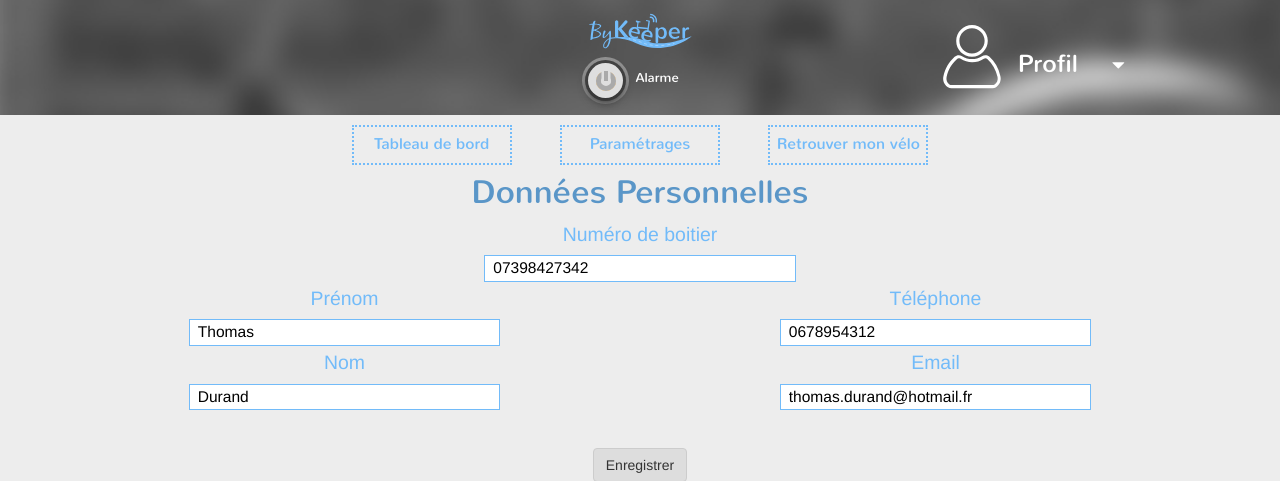
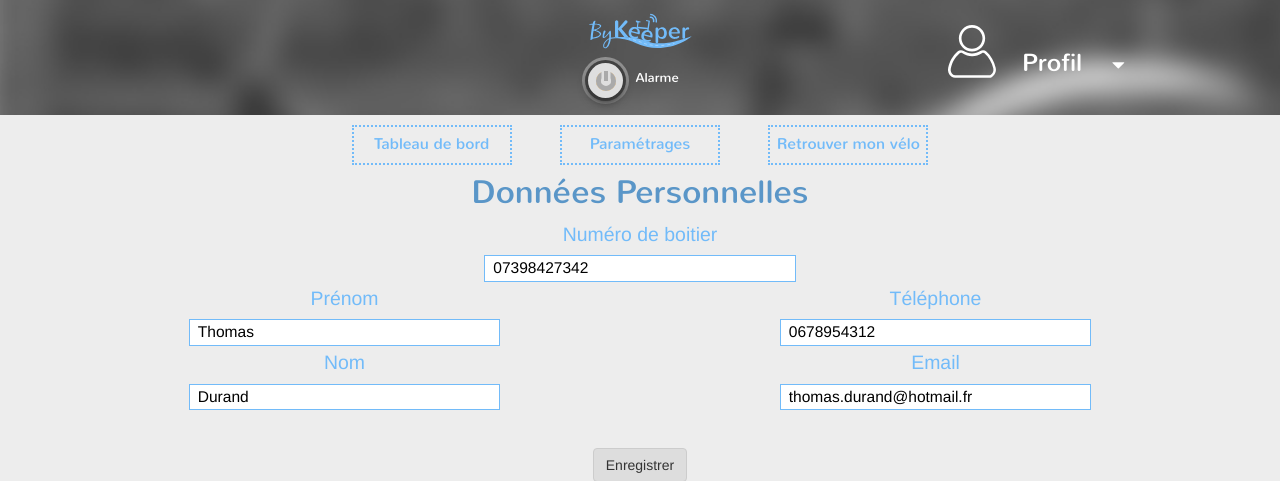
Before and after one commit to justinevacher/bykeeper, a PHP site: page /donnees-perso.html in a window 1280 px wide. Shown: the top 481 px of the page. Run offline with PHP 8.4, Linux system fonts and the light colour scheme; some libraries are stand-ins or nearby versions.

Commit message:
réajustement taille profil icône

```diff
--- a/css/styles.css
+++ b/css/styles.css
@@ -748,9 +748,7 @@ main{
 
 @media screen and (min-width: 1260px){
 
-  div.col-xs-4:nth-child(4) > section:nth-child(1) > section:nth-child(1) > img{
-    width:60px;
-  }
+
 
   #menuProfil{
     left:20%;
@@ -766,8 +764,8 @@ main{
   div.col-xs-4:nth-child(4) > section > section > p{
     visibility: visible;
     font-size: 1.9em;
-    left:73%;
-    top:60%;
+    left:75%;
+    top:70%;
 
   }
 
@@ -790,6 +788,12 @@ main{
     left:0%;
   }
 
+  div.col-xs-4:nth-child(4) > section > section > p{
+    left:70%;
+    top:70%;
+
+  }
+
 }
 
 @media screen and (min-width: 1900px) {
```
